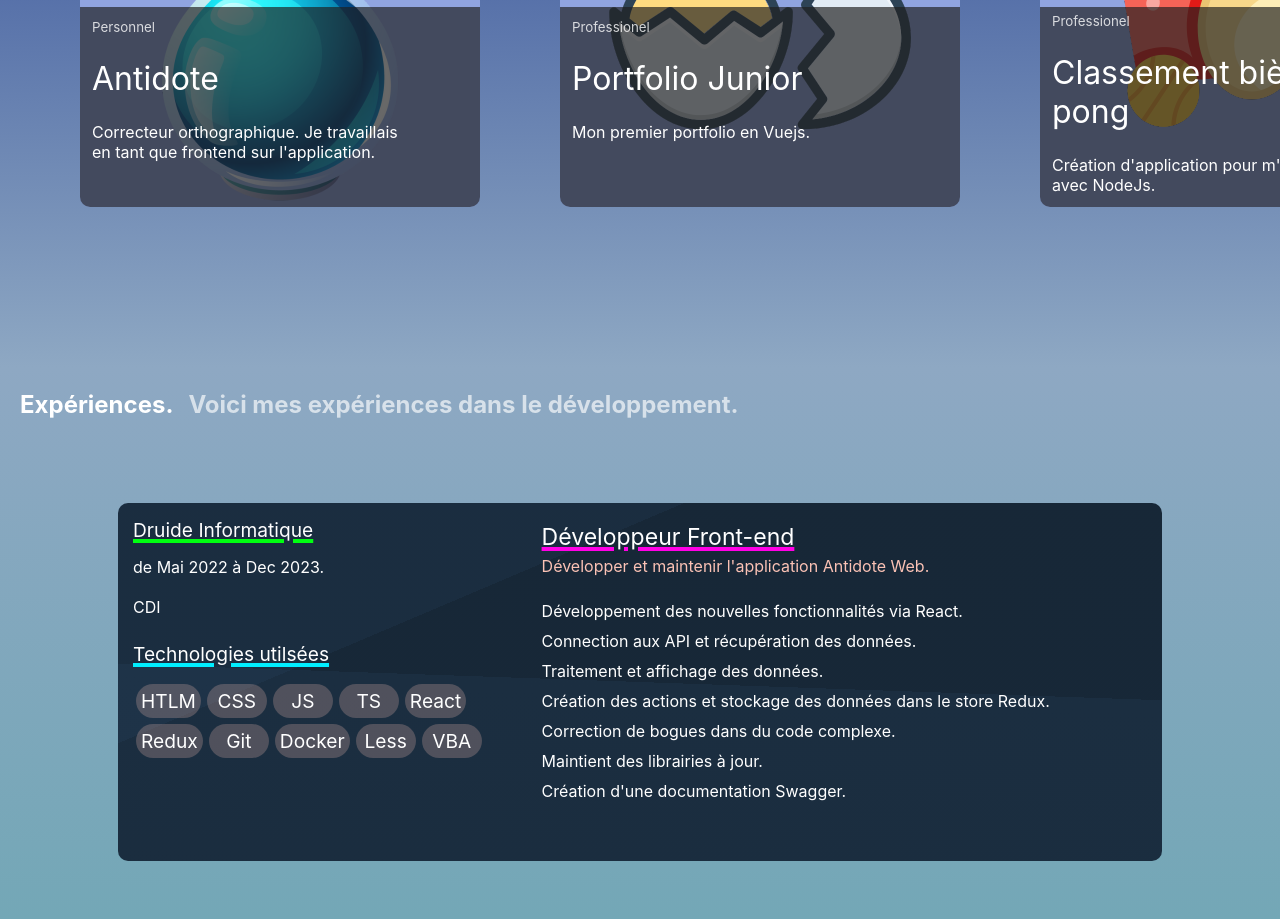
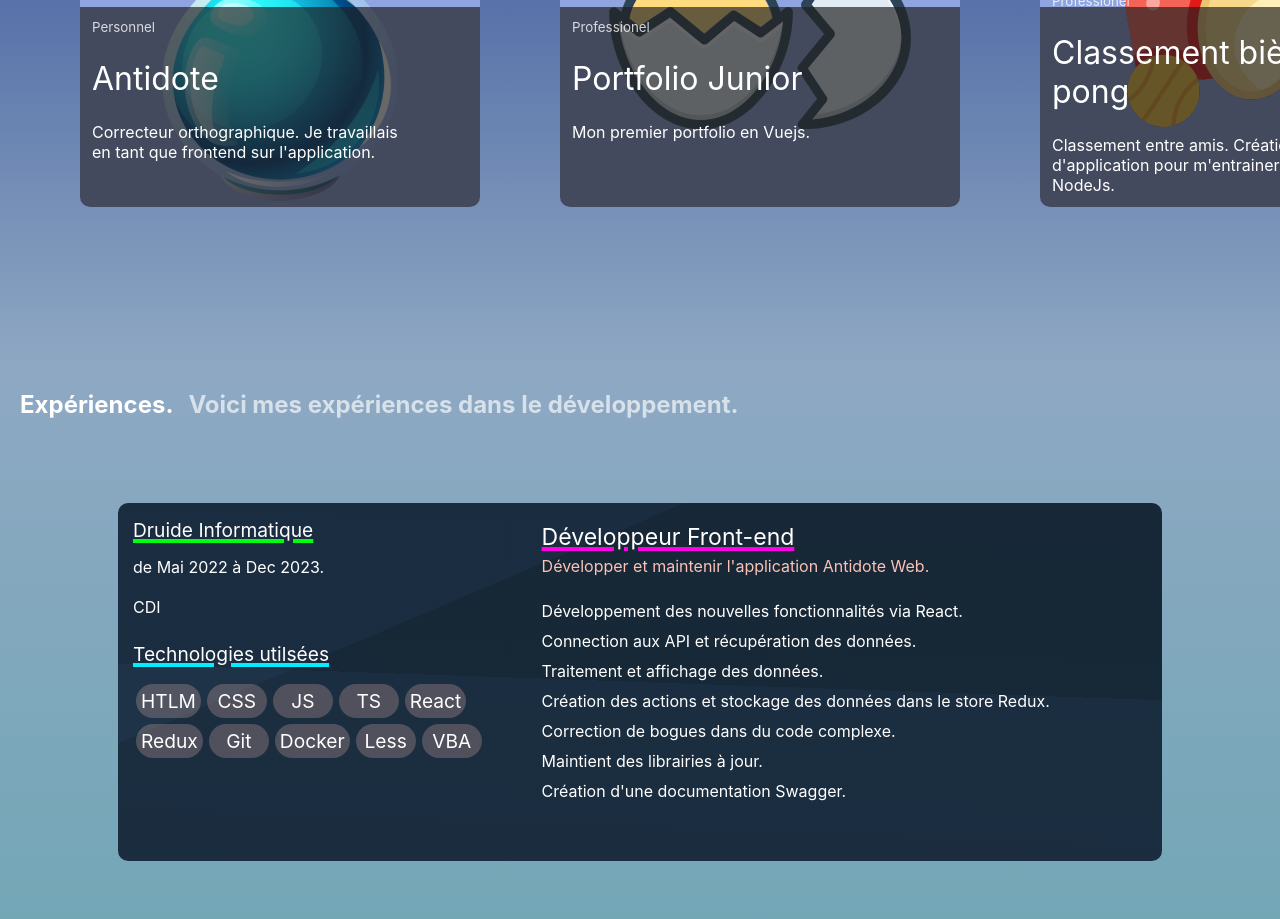
Before and after one commit to TiboLeFreapon/portifolio-actuel, a React (Create React App) app: page / in a window 1280 px wide. Shown: the part 1580-2499 px from the top of the page. Built offline with nearby package versions, Linux system fonts and the light colour scheme.

Commit message:
Changement texte biere pong.

```diff
--- a/src/donnees/projet/texteProjet.js
+++ b/src/donnees/projet/texteProjet.js
@@ -7,7 +7,7 @@ module.exports = {
         projets:[
             {nom:"Antidote",  description: "Correcteur orthographique. Je travaillais en tant que frontend sur l'application.", lien: "https://www.antidote.info/en/antidote-web", projetPro: true, className: "antidote"},
             {nom:"Portfolio Junior", description: "Mon premier portfolio en Vuejs.", lien: "https://schmittthibault.com/#/",  projetPro: false, className: "junior"},
-            {nom:"Classement bière pong", description: "Création d'application pour m'entrainer avec NodeJs.", lien: "https://bestofbeerpong.com/", projetPro: false, className: "beerpong"},
+            {nom:"Classement bière pong", description: "Classement entre amis. Création d'application pour m'entrainer avec NodeJs.", lien: "https://bestofbeerpong.com/", projetPro: false, className: "beerpong"},
             {nom:"Git hub", description: "Mon Git Hub. vous pourrez y retrouver mes autres projets.", lien: "https://github.com/TiboLeFreapon/", projetPro: false, className:"github"},
         ]
     },
@@ -19,7 +19,7 @@ module.exports = {
         projets:[
             {nom:"Antidote", description: "Spell checker. I was working as a frontend on the application.", lien: "https://www.antidote.info/en/antidote-web", projetPro: true,  className: "antidote"},
             {nom:"Junior Portfolio", description: "My first portfolio in Vuejs.", lien: "https://schmittthibault.com/#/", projetPro: false,  className: "junior"},
-            {nom:"Beer pong ranking", description: "My friends and I wanted to know what was best at beerpong. So I created a ranking with statistics.", lien: "https://bestofbeerpong.com/", projetPro: false, className: "beerpong"},
+            {nom:"Beer pong ranking", description: "Ranking among friends. Application creation to train with NodeJs.", lien: "https://bestofbeerpong.com/", projetPro: false, className: "beerpong"},
             {nom:"Git hub", description: "My Git Hub. You'll find my other projects.", lien: "https://github.com/TiboLeFreapon/", projetPro: false, className:"github"},
         ]
     }
```
